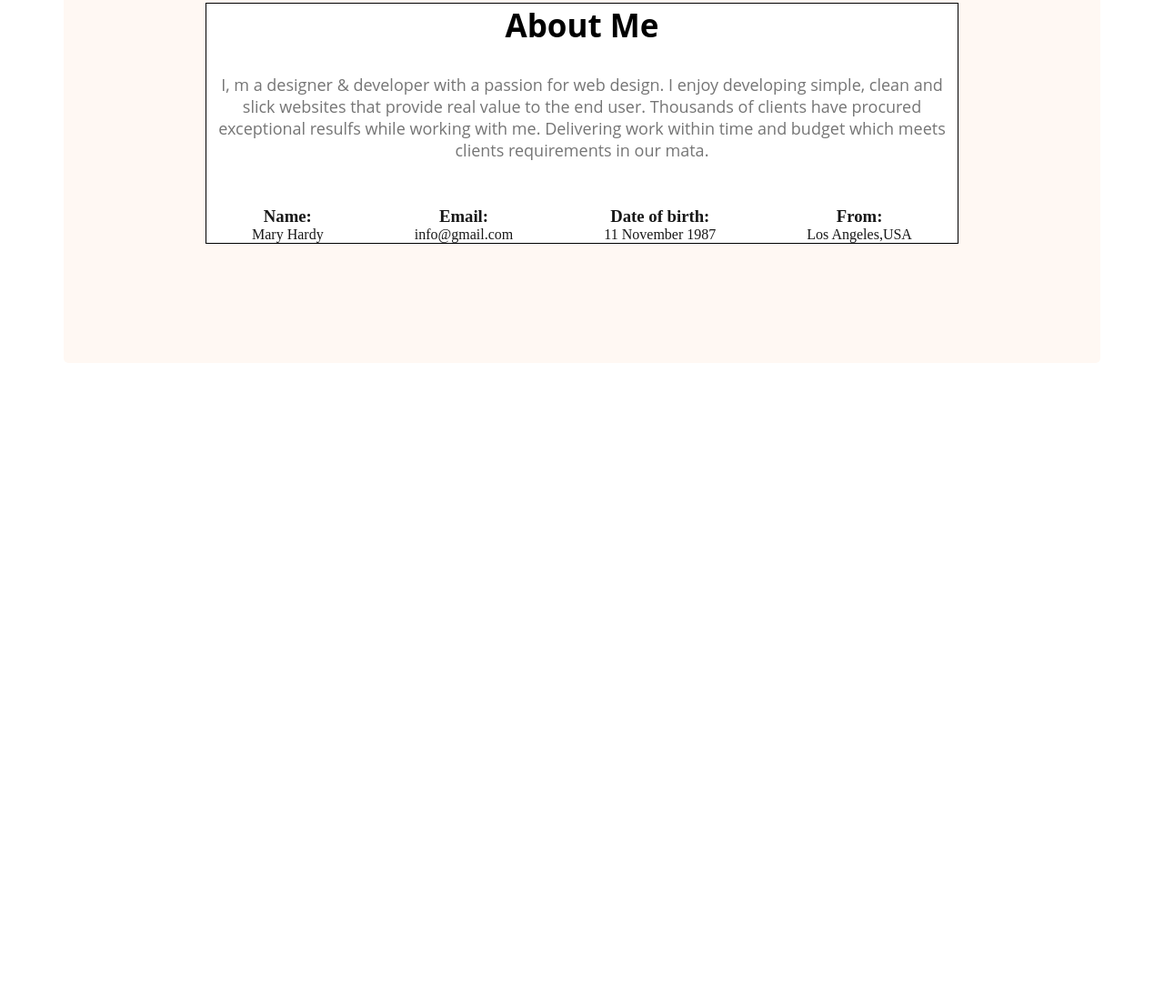
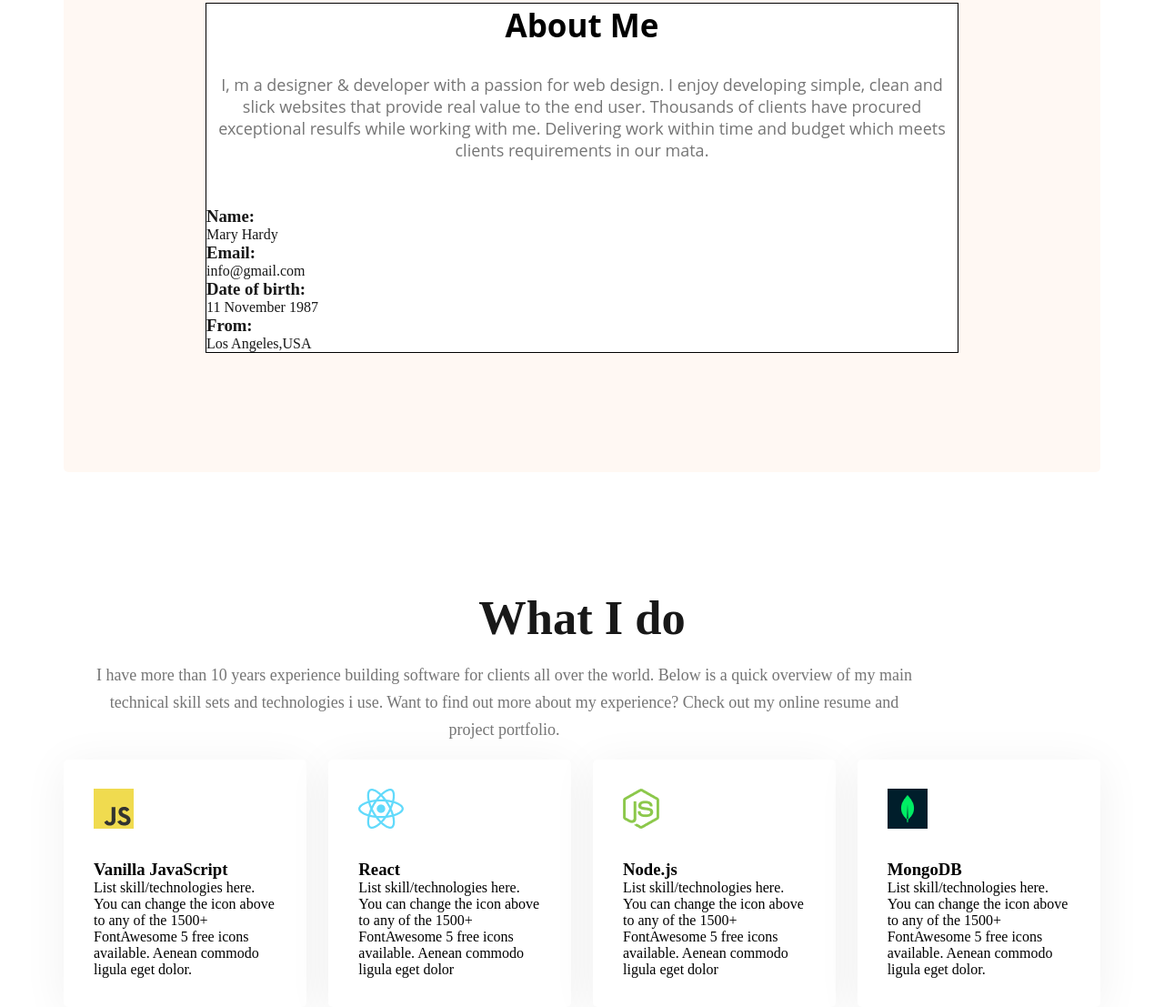
Before and after one commit to ibrahim231217/spring25_tools, a plain HTML site: page dev_port_folio/index.html in a window 1280 px wide. Shown: the part 1090-2197 px from the top of the page at 91% size. Before the commit the page ends 1489 px from the top, so only its background shows below. Drawn offline with Linux system fonts and the light colour scheme.

Commit message:
Mary Hardi's skills

```diff
--- a/dev_port_folio/index.html
+++ b/dev_port_folio/index.html
@@ -56,7 +56,7 @@
     <main>
         <section class="About_ME">
 
-             <div style="  border: 1px solid black  ; background-color: white  ;  " >
+            <div style="  border: 1px solid black  ; background-color: white  ;  ">
 
                 <h3 class="about-title">About Me</h3>
 
@@ -66,7 +66,7 @@
                     meets clients requirements in our mata.
                 </p>
 
-                <div class="about_itemsss " style="color: #181818;" >
+                <div class="about_itemsss " style="color: #181818;">
 
 
 
@@ -77,7 +77,8 @@
                     </div>
 
                     <div class="about_item">
-                    <h3>Email:</p></h3>
+                        <h3>Email:</p>
+                        </h3>
                         <p>info@gmail.com
                     </div>
 
@@ -95,6 +96,62 @@
                 </div>
             </div>
         </section>
+
+
+        <section class="full-skill-section">
+
+
+          <div  class="skill_section_title" >
+            <h2>What I do</h2>
+          </div>
+
+            <div class="skill_section_paragraph" >
+                <p>I have more than 10 years experience building software for clients all
+                    over the world. Below is a quick overview of my main technical skill sets and technologies i use. Want
+                    to find out more about my experience? Check out my online resume and project portfolio.
+                </p>
+
+            </div>
+
+    <div  class="skill-itemsss" >
+
+
+
+            <div class="skill_item">
+                <img src="/images/icons/js.png" alt="js">
+                <h3 class="java">Vanilla JavaScript</h3>
+                <p>List skill/technologies here. You can change the icon above to any of the 1500+ FontAwesome 5 free
+                    icons available. Aenean commodo ligula eget dolor.</p>
+            </div>
+
+
+            <div class="skill_item">
+                <img src="/images/icons/react.png" alt="js">
+                <h3 class="react">React</h3>
+                <p>List skill/technologies here. You can change the icon above to any of the 1500+ FontAwesome 5 free icons available. Aenean commodo ligula eget dolor</p>
+            </div>
+
+
+
+            <div class="skill_item">
+                <img src="/images/icons/nodejs.png" alt="js">
+                <h3 class="nodejs"> Node.js </h3>
+                <p>List skill/technologies here. You can change the icon above to any of the 1500+ FontAwesome 5 free icons available. Aenean commodo ligula eget dolor</p>
+            </div>
+
+
+
+            <div class="skill_item">
+                <img src="/images/icons/mongo.png" alt="js">
+                <h3 class="mongo">MongoDB</h3>
+                <p>List skill/technologies here. You can change the icon above to any of the 1500+ FontAwesome 5 free icons available. Aenean commodo ligula eget dolor.</p>
+            </div>
+
+
+  </div>
+
+        </section>
+
     </main>
 
 
--- a/dev_port_folio/styles.css
+++ b/dev_port_folio/styles.css
@@ -172,9 +172,73 @@ main {
 
 }
 
-.about_itemsss{
-    display: flex;
-    justify-content: space-around;
-    text-align: center;
+
+.full-skill-section {
+    margin-top: 130px;
 
 }
+
+
+
+.skill_section_title{
+    color:  #181818;
+    text-align: center;
+    font-family: "Open Sans";
+    font-size: 35px;
+    font-style: normal;
+    font-weight: 700;
+    }
+
+
+
+    .skill_section_paragraph{
+        padding: 18px 30px;
+        width: 909px;
+        height: 90px;
+
+
+        color:  #757575 ;
+        text-align: center;
+        font-family: "Open Sans";
+        font-size: 18px;
+        font-style: normal;
+        font-weight: 400;
+        line-height: 30px; /* 166.667% */
+
+        }
+
+
+
+.skill-itemsss{
+
+    display: flex;
+    gap: 24px;
+}
+
+
+
+.skill_item {
+    /* width: 267px;
+height: 377px; */
+
+padding: 32px 33px;
+/* pading ??
+
+border-radius: 5px;
+background: #FFF;
+box-shadow: 0px 6px 50px 0px rgba(0, 0, 0, 0.06);
+display: flex; */
+
+padding: 32px 33px;
+    border-radius: 5px;
+    background: #FFF;
+    box-shadow: 0px 6px 50px 0px rgba(0, 0, 0, 0.06);
+}
+
+.skill_item img {
+    margin-bottom: 30px;
+}
+
+.skill-item h3 {
+    margin-bottom: 20px;
+}
```
Lines whose indentation alone changed are shown as unchanged.
